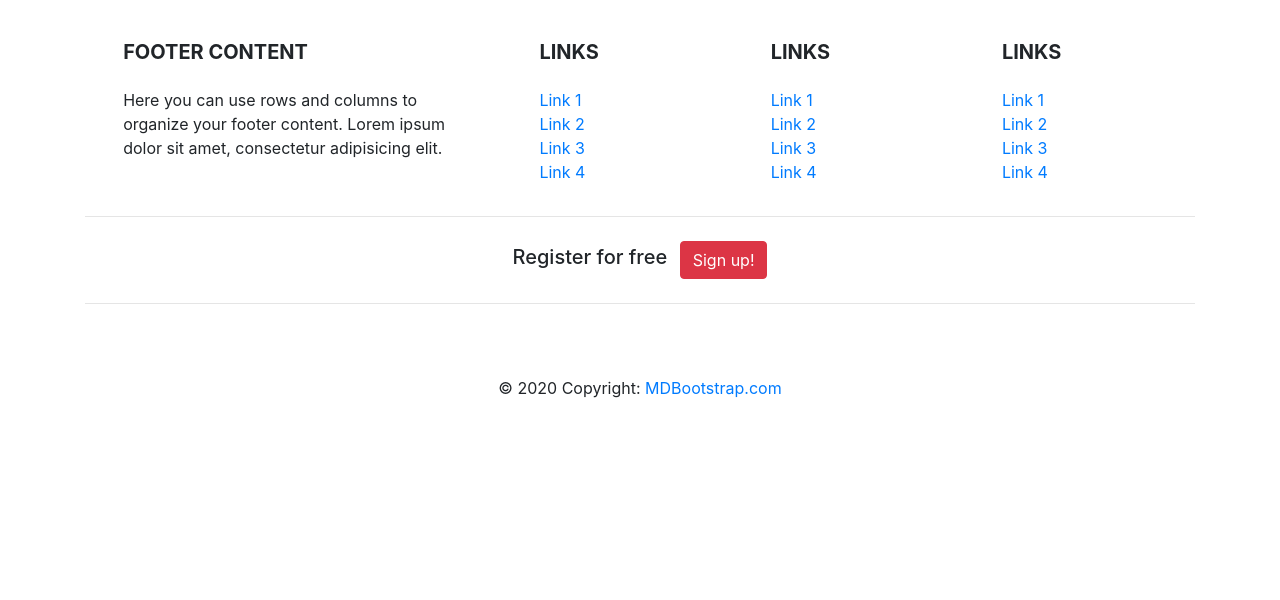
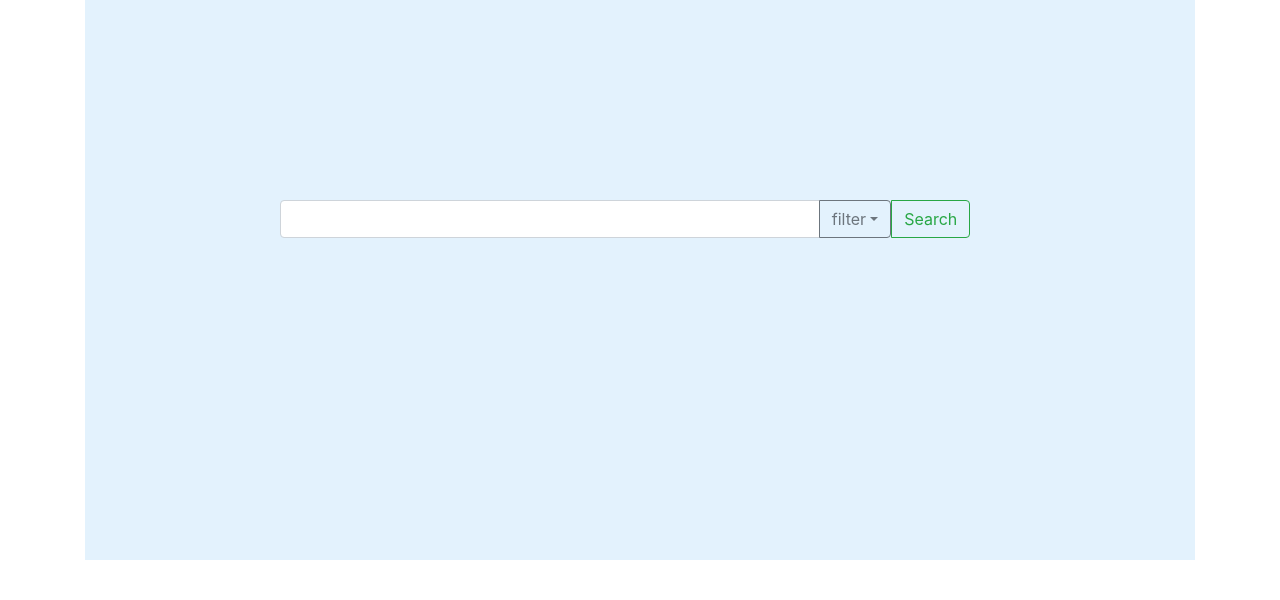
Before and after one commit to sagarsangwan/student-portal, a Flask app: page / in a window 1280 px wide. Shown: the part 56-656 px from the top of the page. Before the commit the page ends 454 px from the top, so only its background shows below. Run offline with Flask 2, Linux system fonts and the light colour scheme; some libraries are stand-ins or nearby versions.

Commit message:
added new links of style in base file

```diff
--- a/templates/base.html
+++ b/templates/base.html
@@ -5,6 +5,7 @@
     <meta charset="UTF-8">
     <meta http-equiv="X-UA-Compatible" content="IE=edge">
     <meta name="viewport" content="width=device-width, initial-scale=1.0">
+    <script src="https://kit.fontawesome.com/467b720efb.js" crossorigin="anonymous"></script>
     <link rel="stylesheet" href="https://stackpath.bootstrapcdn.com/bootstrap/4.3.1/css/bootstrap.min.css"
         integrity="sha384-ggOyR0iXCbMQv3Xipma34MD+dH/1fQ784/j6cY/iJTQUOhcWr7x9JvoRxT2MZw1T" crossorigin="anonymous">
 
@@ -16,6 +17,7 @@
     <div class="container">
 
         {% include "components/navbar.html" %}
+        {% include "components/home_search.html" %}
         {% block content %}
         {% endblock %}
         {% include "components/footer.html" %}
```
